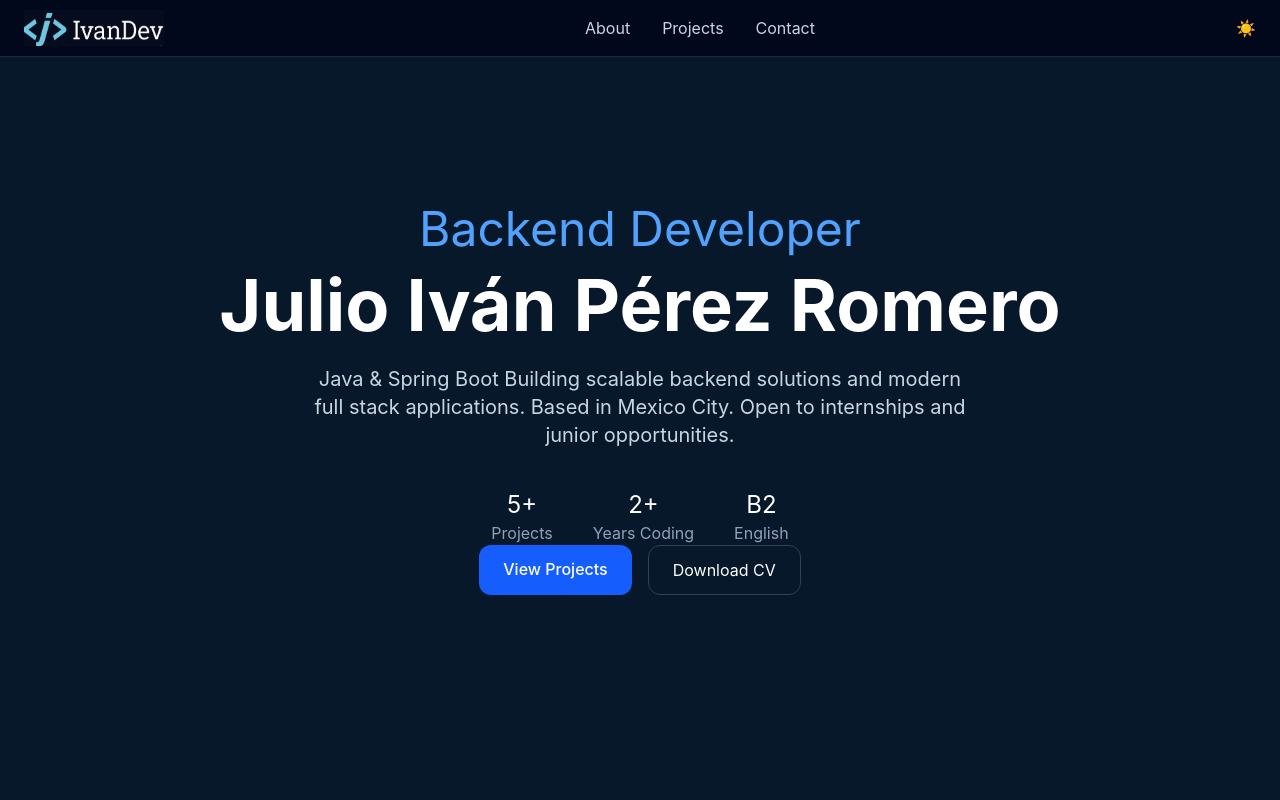
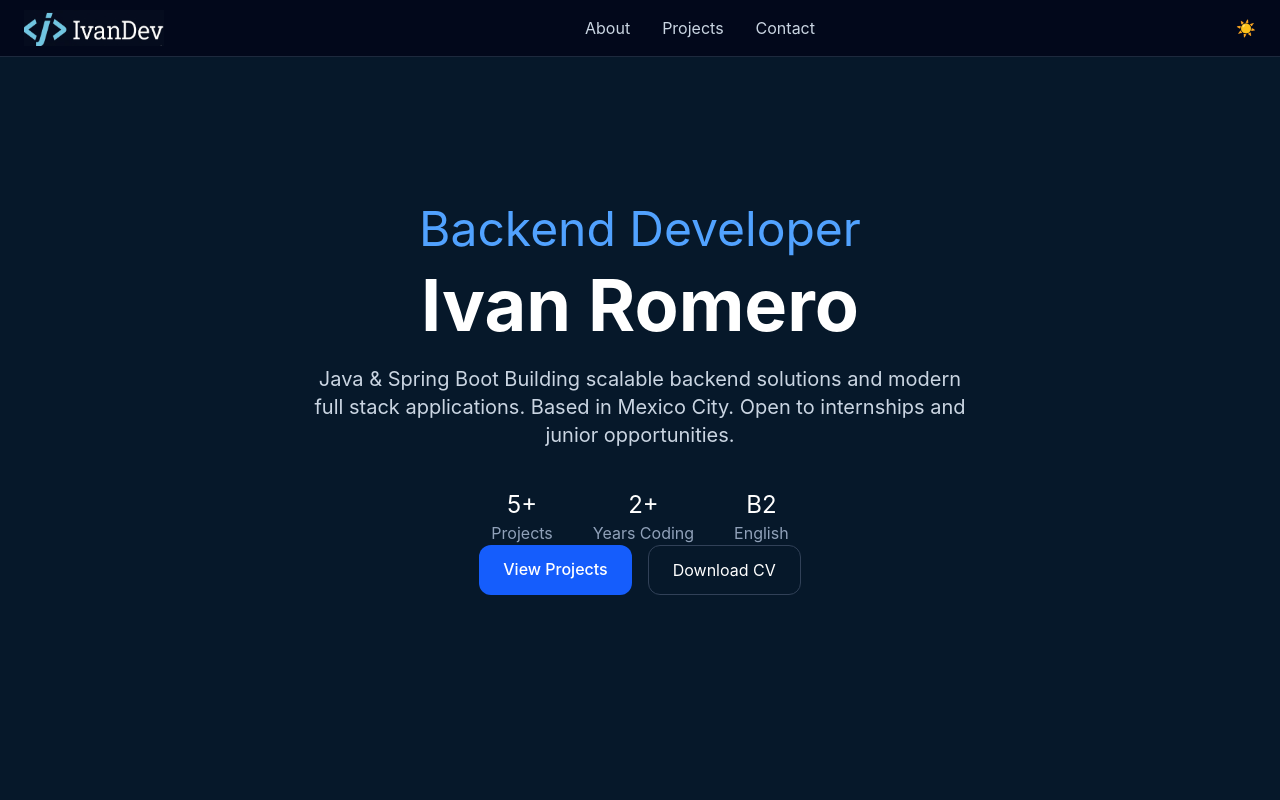
Before and after one commit to IvanD-js/Portfolio, a React (Vite) app: page / in a window 1280 px wide. Shown: the top 800 px of the page. Built offline with nearby package versions, Linux system fonts and the light colour scheme.

Commit message:
Update Hero

```diff
--- a/src/components/Hero.jsx
+++ b/src/components/Hero.jsx
@@ -39,7 +39,7 @@ export default function Hero() {
           mb-6
         "
         >
-          Julio Iván Pérez Romero
+          Ivan Romero
         </h3>
 
         <p
```
